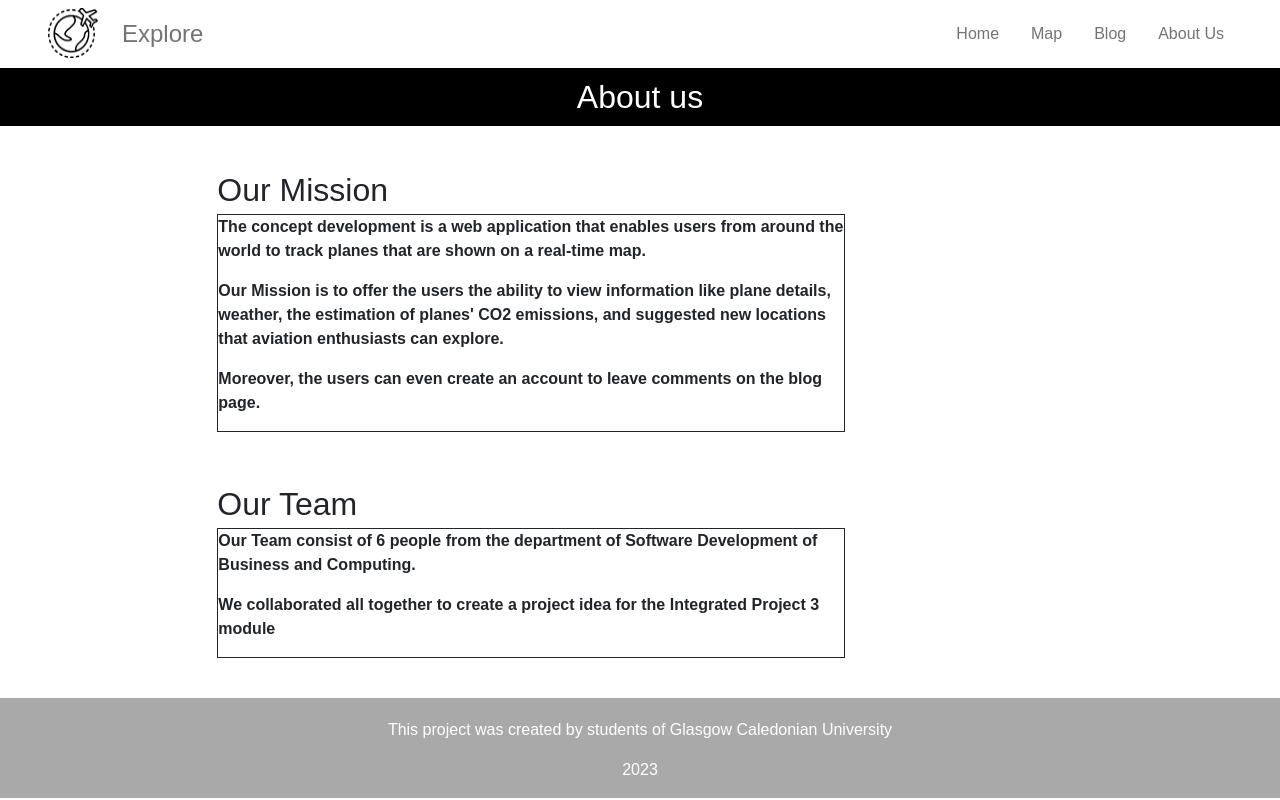
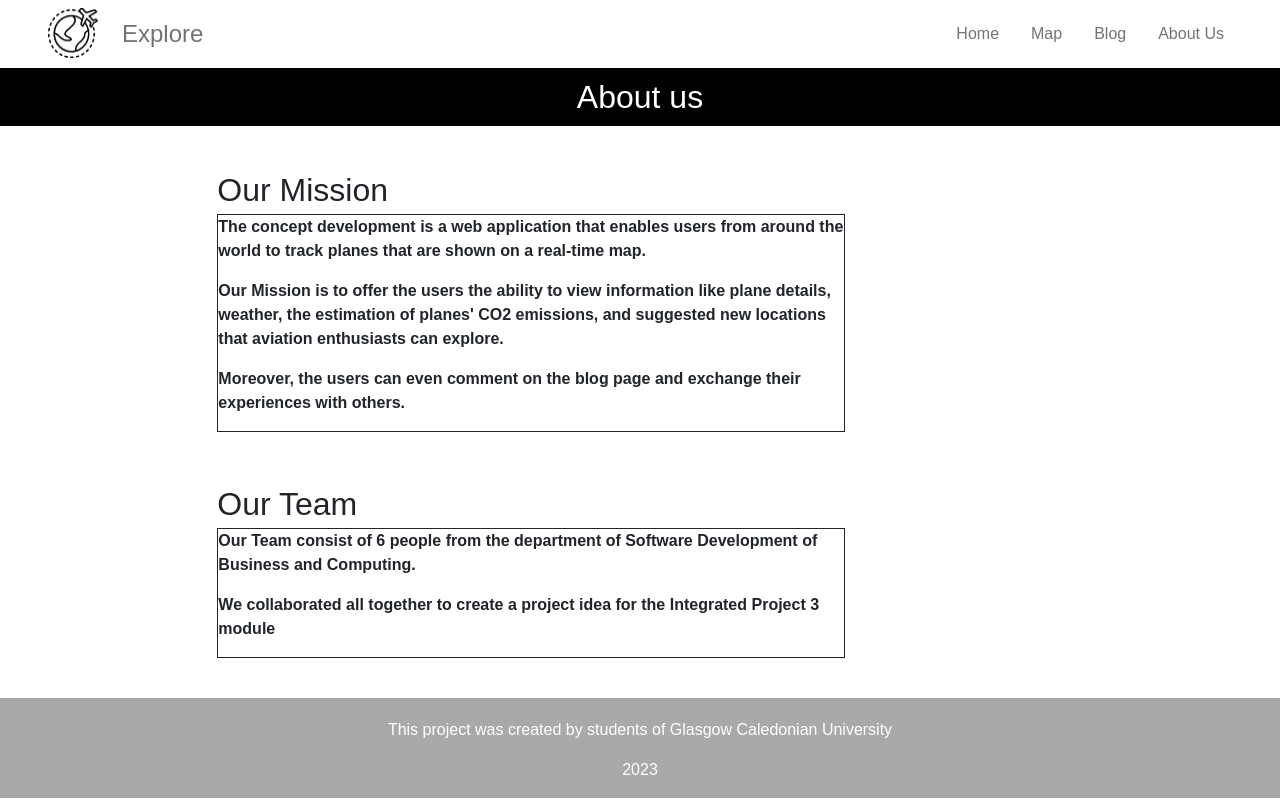
Before and after one commit to Pyrex-01/VS_Code_IP3, a React (Create React App) app in the folder ip3_application/: page /about in a window 1280 px wide. Built offline with nearby package versions, Linux system fonts and the light colour scheme; no server answers.

Commit message:
Update about-mission.js

```diff
--- a/ip3_application/src/pages/components/aboutComponents/about-mission.js
+++ b/ip3_application/src/pages/components/aboutComponents/about-mission.js
@@ -11,7 +11,7 @@ const AboutMission = () => {
                     <p className='text'>The concept development is a web application that enables users from around the world to track planes that are shown on a real-time map. </p>
                     <p  className='text'> Our Mission is to offer the users the ability to view information like plane details, weather, the estimation of planes' CO2 emissions,
                                           and suggested new locations that aviation enthusiasts can explore. </p>
-                    <p  className='text'> Moreover, the users can even create an account to leave comments on the blog page. </p>
+                    <p  className='text'> Moreover, the users can even comment on the blog page and exchange their experiences with others. </p>
                 </div>
             </div>
         </div>
```
